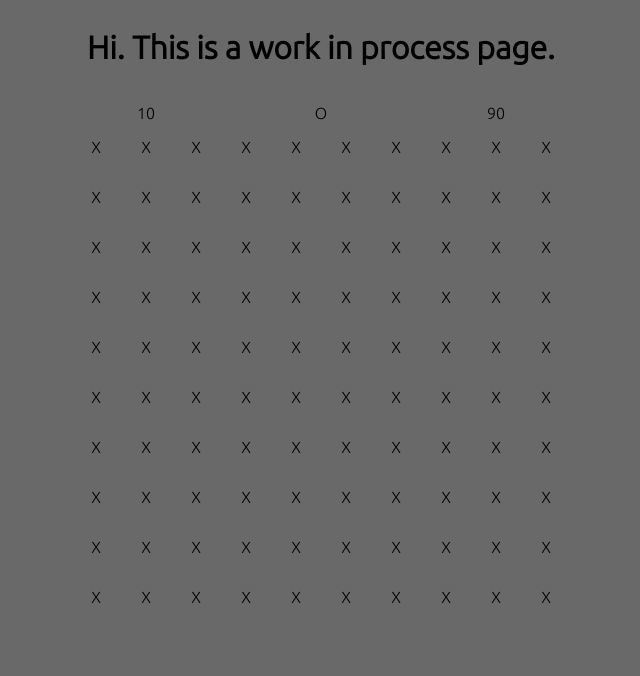
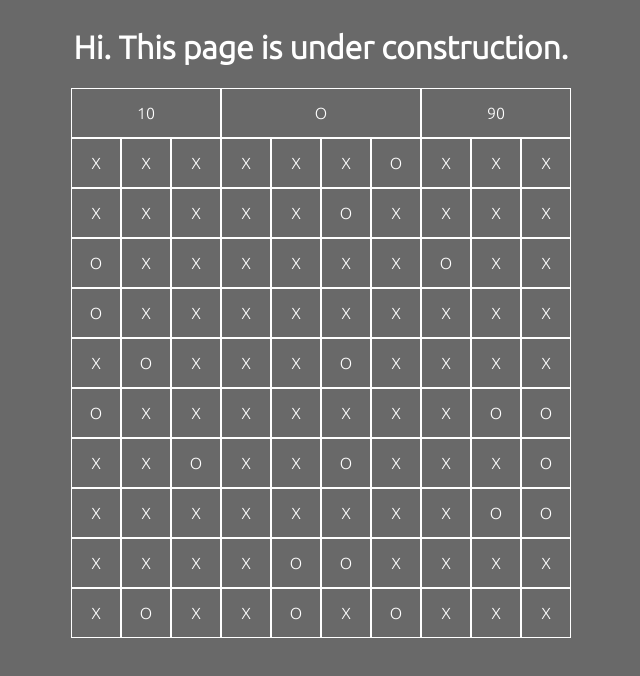
Before and after one commit to baansalravneet/baansalravneet.github.io, a plain HTML site: page minesweeper/index.html in a window 1280 px wide. Shown: the whole page, without its empty margins (319-959 px from the left). Drawn offline with Linux system fonts and the light colour scheme.

Commit message:
added logic for shuffling mines

```diff
--- a/minesweeper/index.html
+++ b/minesweeper/index.html
@@ -5,7 +5,7 @@
     <link href="https://fonts.googleapis.com/css2?family=Ubuntu:wght@300&display=swap" rel="stylesheet">
 </head>
 <body>
-        <h1>Hi. This is a work in process page.</h1>
+    <h1>Hi. This page is under construction.</h1>
     <div id="board">
         <div id="score-card">
             <div id="remaining-mines">10</div>
@@ -14,106 +14,107 @@
         </div>
         <div id="play-area">
             <div data-index="1" class="tile">X</div>
-<div data-index="1" class="tile">X</div>
-<div data-index="1" class="tile">X</div>
-<div data-index="1" class="tile">X</div>
-<div data-index="1" class="tile">X</div>
-<div data-index="1" class="tile">X</div>
-<div data-index="1" class="tile">X</div>
-<div data-index="1" class="tile">X</div>
-<div data-index="1" class="tile">X</div>
-<div data-index="1" class="tile">X</div>
-<div data-index="1" class="tile">X</div>
-<div data-index="1" class="tile">X</div>
-<div data-index="1" class="tile">X</div>
-<div data-index="1" class="tile">X</div>
-<div data-index="1" class="tile">X</div>
-<div data-index="1" class="tile">X</div>
-<div data-index="1" class="tile">X</div>
-<div data-index="1" class="tile">X</div>
-<div data-index="1" class="tile">X</div>
-<div data-index="1" class="tile">X</div>
-<div data-index="1" class="tile">X</div>
-<div data-index="1" class="tile">X</div>
-<div data-index="1" class="tile">X</div>
-<div data-index="1" class="tile">X</div>
-<div data-index="1" class="tile">X</div>
-<div data-index="1" class="tile">X</div>
-<div data-index="1" class="tile">X</div>
-<div data-index="1" class="tile">X</div>
-<div data-index="1" class="tile">X</div>
-<div data-index="1" class="tile">X</div>
-<div data-index="1" class="tile">X</div>
-<div data-index="1" class="tile">X</div>
-<div data-index="1" class="tile">X</div>
-<div data-index="1" class="tile">X</div>
-<div data-index="1" class="tile">X</div>
-<div data-index="1" class="tile">X</div>
-<div data-index="1" class="tile">X</div>
-<div data-index="1" class="tile">X</div>
-<div data-index="1" class="tile">X</div>
-<div data-index="1" class="tile">X</div>
-<div data-index="1" class="tile">X</div>
-<div data-index="1" class="tile">X</div>
-<div data-index="1" class="tile">X</div>
-<div data-index="1" class="tile">X</div>
-<div data-index="1" class="tile">X</div>
-<div data-index="1" class="tile">X</div>
-<div data-index="1" class="tile">X</div>
-<div data-index="1" class="tile">X</div>
-<div data-index="1" class="tile">X</div>
-<div data-index="1" class="tile">X</div>
-<div data-index="1" class="tile">X</div>
-<div data-index="1" class="tile">X</div>
-<div data-index="1" class="tile">X</div>
-<div data-index="1" class="tile">X</div>
-<div data-index="1" class="tile">X</div>
-<div data-index="1" class="tile">X</div>
-<div data-index="1" class="tile">X</div>
-<div data-index="1" class="tile">X</div>
-<div data-index="1" class="tile">X</div>
-<div data-index="1" class="tile">X</div>
-<div data-index="1" class="tile">X</div>
-<div data-index="1" class="tile">X</div>
-<div data-index="1" class="tile">X</div>
-<div data-index="1" class="tile">X</div>
-<div data-index="1" class="tile">X</div>
-<div data-index="1" class="tile">X</div>
-<div data-index="1" class="tile">X</div>
-<div data-index="1" class="tile">X</div>
-<div data-index="1" class="tile">X</div>
-<div data-index="1" class="tile">X</div>
-<div data-index="1" class="tile">X</div>
-<div data-index="1" class="tile">X</div>
-<div data-index="1" class="tile">X</div>
-<div data-index="1" class="tile">X</div>
-<div data-index="1" class="tile">X</div>
-<div data-index="1" class="tile">X</div>
-<div data-index="1" class="tile">X</div>
-<div data-index="1" class="tile">X</div>
-<div data-index="1" class="tile">X</div>
-<div data-index="1" class="tile">X</div>
-<div data-index="1" class="tile">X</div>
-<div data-index="1" class="tile">X</div>
-<div data-index="1" class="tile">X</div>
-<div data-index="1" class="tile">X</div>
-<div data-index="1" class="tile">X</div>
-<div data-index="1" class="tile">X</div>
-<div data-index="1" class="tile">X</div>
-<div data-index="1" class="tile">X</div>
-<div data-index="1" class="tile">X</div>
-<div data-index="1" class="tile">X</div>
-<div data-index="1" class="tile">X</div>
-<div data-index="1" class="tile">X</div>
-<div data-index="1" class="tile">X</div>
-<div data-index="1" class="tile">X</div>
-<div data-index="1" class="tile">X</div>
-<div data-index="1" class="tile">X</div>
-<div data-index="1" class="tile">X</div>
-<div data-index="1" class="tile">X</div>
-<div data-index="1" class="tile">X</div>
-<div data-index="1" class="tile">X</div>
+            <div data-index="2" class="tile">X</div>
+            <div data-index="3" class="tile">X</div>
+            <div data-index="4" class="tile">X</div>
+            <div data-index="5" class="tile">X</div>
+            <div data-index="6" class="tile">X</div>
+            <div data-index="7" class="tile">X</div>
+            <div data-index="8" class="tile">X</div>
+            <div data-index="9" class="tile">X</div>
+            <div data-index="10" class="tile">X</div>
+            <div data-index="11" class="tile">X</div>
+            <div data-index="12" class="tile">X</div>
+            <div data-index="13" class="tile">X</div>
+            <div data-index="14" class="tile">X</div>
+            <div data-index="15" class="tile">X</div>
+            <div data-index="16" class="tile">X</div>
+            <div data-index="17" class="tile">X</div>
+            <div data-index="18" class="tile">X</div>
+            <div data-index="19" class="tile">X</div>
+            <div data-index="20" class="tile">X</div>
+            <div data-index="21" class="tile">X</div>
+            <div data-index="22" class="tile">X</div>
+            <div data-index="23" class="tile">X</div>
+            <div data-index="24" class="tile">X</div>
+            <div data-index="25" class="tile">X</div>
+            <div data-index="26" class="tile">X</div>
+            <div data-index="27" class="tile">X</div>
+            <div data-index="28" class="tile">X</div>
+            <div data-index="29" class="tile">X</div>
+            <div data-index="30" class="tile">X</div>
+            <div data-index="31" class="tile">X</div>
+            <div data-index="32" class="tile">X</div>
+            <div data-index="33" class="tile">X</div>
+            <div data-index="34" class="tile">X</div>
+            <div data-index="35" class="tile">X</div>
+            <div data-index="36" class="tile">X</div>
+            <div data-index="37" class="tile">X</div>
+            <div data-index="38" class="tile">X</div>
+            <div data-index="39" class="tile">X</div>
+            <div data-index="40" class="tile">X</div>
+            <div data-index="41" class="tile">X</div>
+            <div data-index="42" class="tile">X</div>
+            <div data-index="43" class="tile">X</div>
+            <div data-index="44" class="tile">X</div>
+            <div data-index="45" class="tile">X</div>
+            <div data-index="46" class="tile">X</div>
+            <div data-index="47" class="tile">X</div>
+            <div data-index="48" class="tile">X</div>
+            <div data-index="49" class="tile">X</div>
+            <div data-index="50" class="tile">X</div>
+            <div data-index="51" class="tile">X</div>
+            <div data-index="52" class="tile">X</div>
+            <div data-index="53" class="tile">X</div>
+            <div data-index="54" class="tile">X</div>
+            <div data-index="55" class="tile">X</div>
+            <div data-index="56" class="tile">X</div>
+            <div data-index="57" class="tile">X</div>
+            <div data-index="58" class="tile">X</div>
+            <div data-index="59" class="tile">X</div>
+            <div data-index="60" class="tile">X</div>
+            <div data-index="61" class="tile">X</div>
+            <div data-index="62" class="tile">X</div>
+            <div data-index="63" class="tile">X</div>
+            <div data-index="64" class="tile">X</div>
+            <div data-index="65" class="tile">X</div>
+            <div data-index="66" class="tile">X</div>
+            <div data-index="67" class="tile">X</div>
+            <div data-index="68" class="tile">X</div>
+            <div data-index="69" class="tile">X</div>
+            <div data-index="70" class="tile">X</div>
+            <div data-index="71" class="tile">X</div>
+            <div data-index="72" class="tile">X</div>
+            <div data-index="73" class="tile">X</div>
+            <div data-index="74" class="tile">X</div>
+            <div data-index="75" class="tile">X</div>
+            <div data-index="76" class="tile">X</div>
+            <div data-index="77" class="tile">X</div>
+            <div data-index="78" class="tile">X</div>
+            <div data-index="79" class="tile">X</div>
+            <div data-index="80" class="tile">X</div>
+            <div data-index="81" class="tile">X</div>
+            <div data-index="82" class="tile">X</div>
+            <div data-index="83" class="tile">X</div>
+            <div data-index="84" class="tile">X</div>
+            <div data-index="85" class="tile">X</div>
+            <div data-index="86" class="tile">X</div>
+            <div data-index="87" class="tile">X</div>
+            <div data-index="88" class="tile">X</div>
+            <div data-index="89" class="tile">X</div>
+            <div data-index="90" class="tile">X</div>
+            <div data-index="91" class="tile">X</div>
+            <div data-index="92" class="tile">X</div>
+            <div data-index="93" class="tile">X</div>
+            <div data-index="94" class="tile">X</div>
+            <div data-index="95" class="tile">X</div>
+            <div data-index="96" class="tile">X</div>
+            <div data-index="97" class="tile">X</div>
+            <div data-index="98" class="tile">X</div>
+            <div data-index="99" class="tile">X</div>
+            <div data-index="100" class="tile">X</div>
         </div>
     </div>
+    <script src="script.js"></script>
 </body>
 </html>
--- a/minesweeper/script.js
+++ b/minesweeper/script.js
@@ -0,0 +1,41 @@
+const tiles = document.querySelectorAll(".tile");
+tiles.forEach(tile => tile.addEventListener("click", tileClick));
+
+var shuffledList = [];
+var mineIndices = new Set();
+
+function shuffle() {
+    shuffledList = [];
+    for (var i = 1; i <= 100; i++) {
+        shuffledList.push(i);
+    }
+    var lastIndex = 99;
+    while (lastIndex >= 0) {
+        const randomIndex = Math.floor(Math.random() * (lastIndex+1));
+        let a = shuffledList[randomIndex];
+        shuffledList[randomIndex] = shuffledList[lastIndex];
+        shuffledList[lastIndex] = a;
+        lastIndex--;
+    }
+}
+
+function setMines() {
+    mineIndices = new Set();
+    for (var i = 0; i < 20; i++) {
+        mineIndices.add(shuffledList[i]);
+    }
+    tiles.forEach(tile => {
+        if (mineIndices.has(parseInt(tile.dataset.index))) {
+            tile.innerText = "O";
+        }
+    })
+}
+
+shuffle();
+setMines();
+
+function tileClick(event) {
+    const tile = event.target;
+
+
+}
--- a/minesweeper/style.css
+++ b/minesweeper/style.css
@@ -4,14 +4,24 @@ body {
     display: flex;
     flex-direction: column;
     align-items: center;
-    text-align: center;
+    color: white;
+}
+
+#board {
+    cursor: default;
 }
 
 #score-card {
     display: grid;
     grid-template-columns: 150px 200px 150px;
     grid-template-rows: 50px;
+}
+
+#score-card > div {
+    display: flex;
     align-items: center;
+    justify-content: center;
+    border: 0.1em solid white;
 }
 
 #play-area {
@@ -19,3 +29,11 @@ body {
     grid-template-columns: 50px 50px 50px 50px 50px 50px 50px 50px 50px 50px;
     grid-template-rows: 50px 50px 50px 50px 50px 50px 50px 50px 50px 50px;
 }
+
+.tile {
+    font-size: 1em;
+    display: flex;
+    justify-content: center;
+    align-items: center;
+    border: 0.1em solid white;
+}
--- a/ttt/style.css
+++ b/ttt/style.css
@@ -86,7 +86,7 @@ h1 {
     display: grid;
     grid-template-columns: 100px 100px 100px;
     grid-template-rows: 100px 100px 100px;
-    cursor: pointer;
+    cursor: default;
     position: relative;
 }
 
```
Lines whose indentation alone changed are shown as unchanged.
